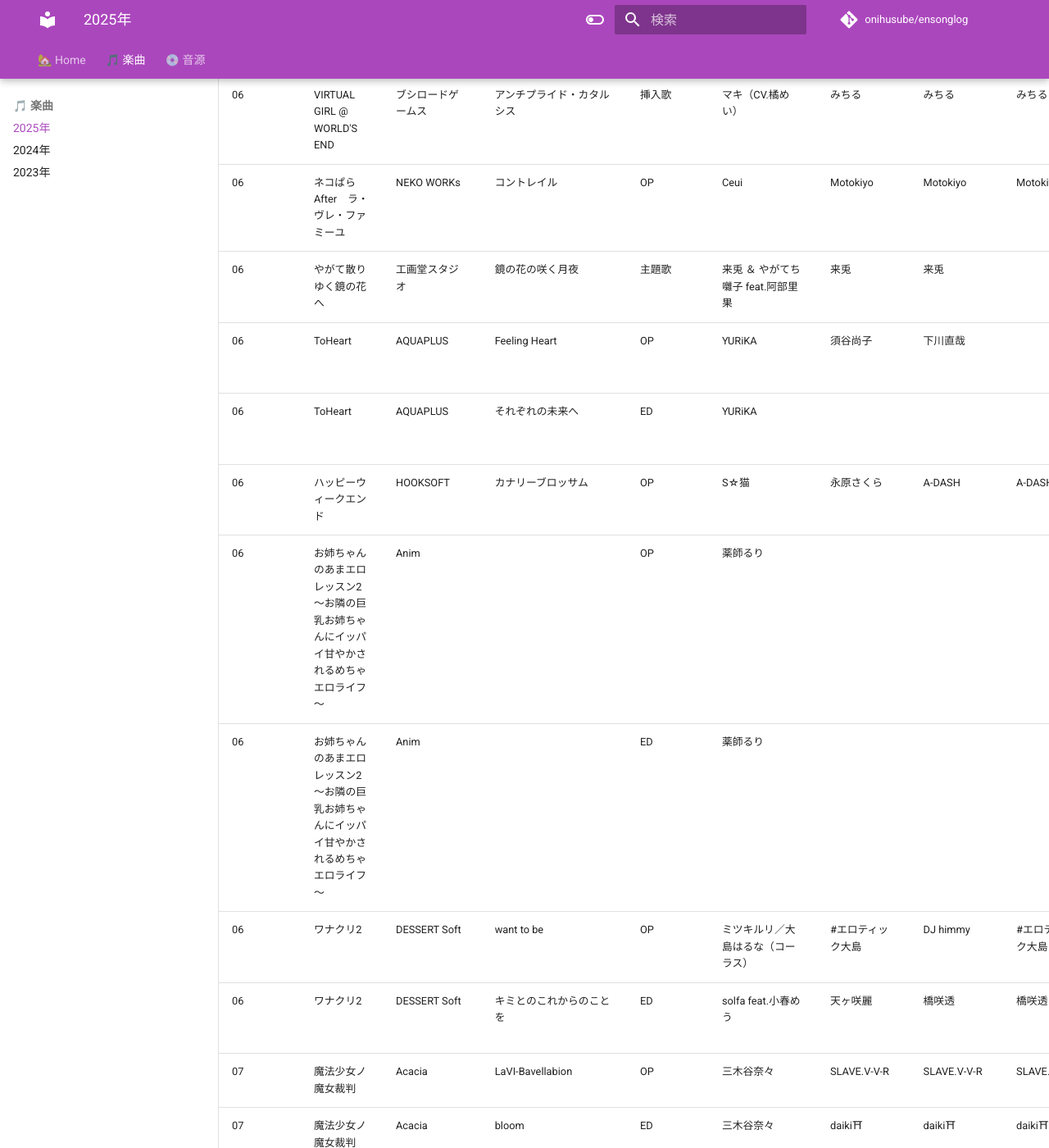
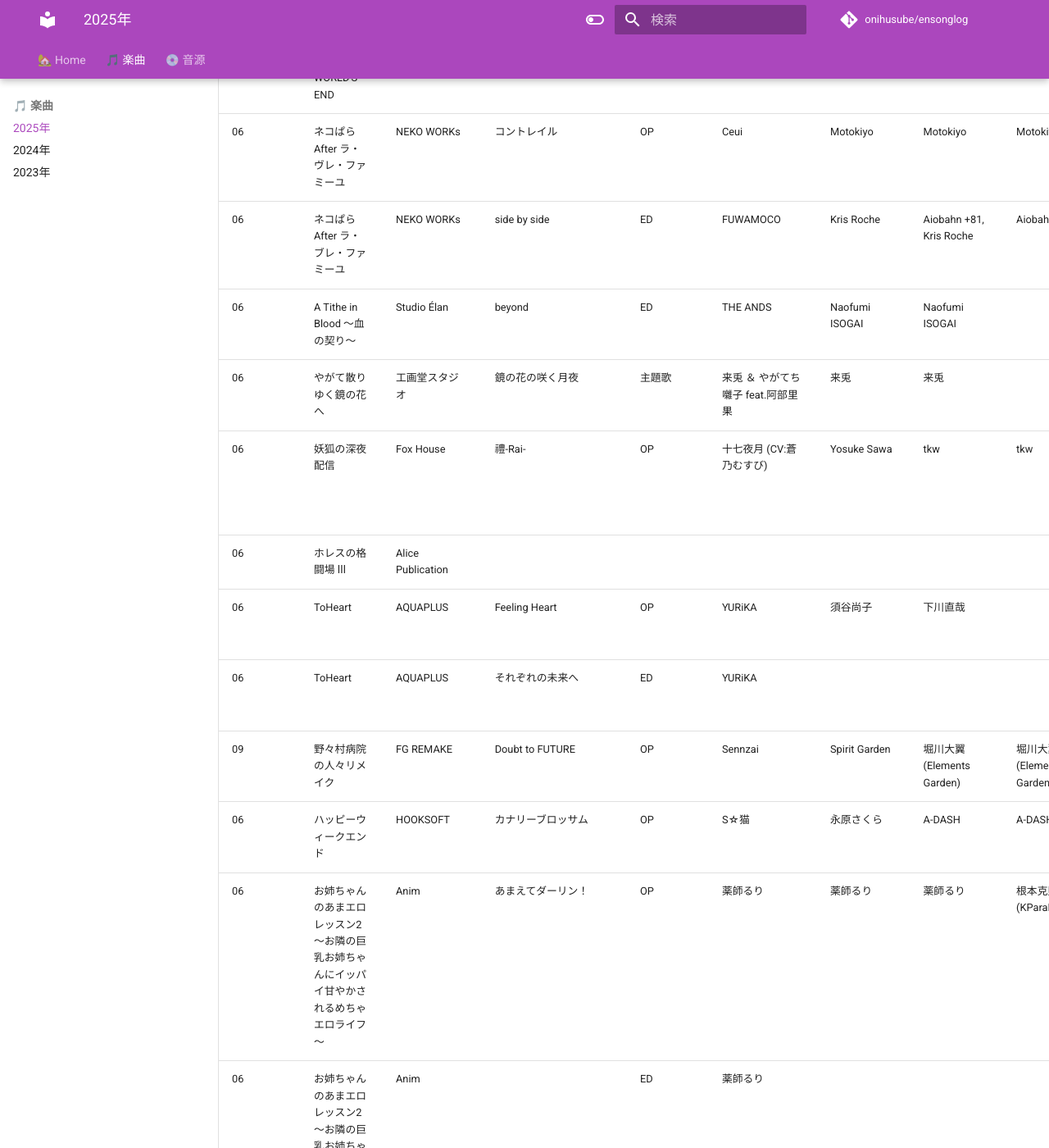
Before and after one commit to onihusube/ensonglog, an MkDocs documentation site: the page built from docs/2025/楽曲.md, in a window 1280 px wide and 1400 px high, scrolled down 12187 px. Shown: the whole window at 82% size. Built offline with MkDocs 1.6.1 and Material for MkDocs 9.7.7, drawn with Linux system fonts in a browser that asks for light colours; emoji names are drawn with the system emoji font; comment, search, counter and statistics services are not loaded; some of the changed text lies outside the part shown.

Commit message:
楽曲情報追加

```diff
--- a/docs/2025/楽曲.md
+++ b/docs/2025/楽曲.md
@@ -100,7 +100,7 @@
 | 05<!--/30--> | 神様ちゅ～ず！ | くまのみそふと | 神様の言う通り♡♥(Make a wish come true!) | OP | 恋摘もなか | 葉月リョウヘイ(U-RASIA) | すくろーす | すくろーす | [豪華ダウンロード版 期間限定特典](https://www.dlsite.com/pro/work/=/product_id/VJ01004075.html)（単体DL販売予定） | | [:fontawesome-brands-youtube:](https://www.youtube.com/watch?v=CqO5EVd2yoU) [:fontawesome-brands-youtube:](https://www.youtube.com/watch?v=XIzg5Slxe_k) |
 | 05<!--/30--> | Clover Reset | vividX | Clover Reset | 主題歌 | 白砂沙帆（CV. 立花茉鈴） | ShoichiroToko | ShoichiroToko | ShoichiroToko | オリジナルサウンドトラック | | [:fontawesome-brands-youtube:](https://www.youtube.com/watch?v=-vis2ox8tqE) |
 | 05<!--/30--> | たゆたうは 稲荷原流香と 七不思議 | 雪月百花 | 憧憬の二人 | OP | 朱野みゆき | 餡かけ華飯 | 餡かけ華飯 ||| Guitar：BB<br>Bass：ふゆ<br>Drum：持田泰孝<br>Mix：神灼爺 | [:fontawesome-brands-youtube:](https://www.youtube.com/watch?v=pV0vmNPUQQQ)|
-| 05<!--/30--> | たゆたうは 稲荷原流香と 七不思議 | 雪月百花 | Chain |  | 麗愛流 | 餡かけ華飯 | 餡かけ華飯 | 餡かけ華飯 || Cover Version<br>原曲ボーカル：野宮あゆみ<br>Guitar：キル | [:fontawesome-brands-youtube:](https://www.youtube.com/watch?v=eUQ8nw6hqG4)  |
+| 05<!--/30--> | たゆたうは 稲荷原流香と 七不思議 | 雪月百花 | Chain | ED | 麗愛流 | 餡かけ華飯 | 餡かけ華飯 | 餡かけ華飯 || Cover Version<br>原曲ボーカル：野宮あゆみ<br>Guitar：キル | [:fontawesome-brands-youtube:](https://www.youtube.com/watch?v=eUQ8nw6hqG4)  |
 | 05<!--/30--> | 初恋マスターアップ | あざらしそふと | アンルート | OP | くるみ | くるみ | くるみ | | 豪華版特典 オリジナルサウンドトラック | | [:fontawesome-brands-youtube:](https://youtu.be/fLB0kt4RFqg) [:fontawesome-brands-youtube:](https://www.youtube.com/watch?v=WZvau9ckc_Y) |
 | 05<!--/30--> | 初恋マスターアップ | あざらしそふと | TimeCapsule | ビターED | くるみ |  |  |  | 豪華版特典 オリジナルサウンドトラック | | [:fontawesome-brands-youtube:](https://www.youtube.com/watch?v=taNxGsZll3M) |
 | 05<!--/30--> | 初恋マスターアップ | あざらしそふと | 始発とハミング | ED | くるみ |  |  |  | 豪華版特典 オリジナルサウンドトラック | | [:fontawesome-brands-youtube:](https://www.youtube.com/watch?v=taNxGsZll3M) |
@@ -110,15 +110,20 @@
 | 06<!--/03--> | 終わらない季節の真ん中で Steam版 | Lopt software | 笑顔の約束 | ED | R2じょー | | | | 終わらない季節の真ん中で リメイク版 サウンドトラックCD | | |
 | 06<!--/12--> | KANADE | フロントウイング | はじまりは恋 | OP | カナデ（CV:夏吉ゆうこ） | 桑島由一 | 松本文紀 | 松本文紀 | | | [:fontawesome-brands-youtube:](https://www.youtube.com/watch?v=Oeujv2bGEHo) [:fontawesome-brands-youtube:](https://www.youtube.com/watch?v=6r8DsqYnxzc) |
 | 06<!--/12--> | VIRTUAL GIRL @ WORLD'S END | ブシロードゲームス | Hi-Vision | OP | 夢限大みゅーたいぷ | 是 | 是 | サツキ | 夢限大みゅーたいぷ2nd Single「Hi-Vision」（配信あり） |  | [:fontawesome-brands-youtube:](https://www.youtube.com/watch?v=rjOVXUAgYQg) [:fontawesome-brands-youtube:](https://www.youtube.com/watch?v=PtT8qMrMqE8) [:fontawesome-brands-youtube:](https://www.youtube.com/watch?v=2ecjo9jpoPM) |
-| 06<!--/12--> | VIRTUAL GIRL @ WORLD'S END | ブシロードゲームス | アルストロメリア | 挿入歌 | リンカ(CV:立花日菜) | みちる | みちる | サツキ |  |  | [:fontawesome-brands-youtube:](https://www.youtube.com/watch?v=eEebyMh4bus) |
-| 06<!--/12--> | VIRTUAL GIRL @ WORLD'S END | ブシロードゲームス | アンチプライド・カタルシス | 挿入歌 | マキ（CV.橘めい） | みちる | みちる | みちる | | | [:fontawesome-brands-youtube:](https://www.youtube.com/watch?v=o_VaBu67Ch8) |
-| 06<!--/13--> | ネコぱら After　ラ・ヴレ・ファミーユ | NEKO WORKs | コントレイル | OP | Ceui | Motokiyo | Motokiyo | Motokiyo | | | [:fontawesome-brands-youtube:](https://www.youtube.com/watch?v=4W-C0PZmSS4) |
+| 06<!--/12--> | VIRTUAL GIRL @ WORLD'S END | ブシロードゲームス | アルストロメリア | 挿入歌 | リンカ(CV:立花日菜) | みちる | みちる | サツキ | [Link.to](https://bmu.lnk.to/Alstroemeriatw) |  | [:fontawesome-brands-youtube:](https://www.youtube.com/watch?v=eEebyMh4bus) |
+| 06<!--/12--> | VIRTUAL GIRL @ WORLD'S END | ブシロードゲームス | アンチプライド・カタルシス | 挿入歌 | マキ（CV.橘めい） | みちる | みちる | みちる | [Link.to](https://bmu.lnk.to/AntiprideCatharsistw) | | [:fontawesome-brands-youtube:](https://www.youtube.com/watch?v=o_VaBu67Ch8) |
+| 06<!--/13--> | ネコぱら After ラ・ヴレ・ファミーユ | NEKO WORKs | コントレイル | OP | Ceui | Motokiyo | Motokiyo | Motokiyo | | | [:fontawesome-brands-youtube:](https://www.youtube.com/watch?v=4W-C0PZmSS4) |
+| 06<!--/13--> | ネコぱら After ラ・ブレ・ファミーユ | NEKO WORKs | side by side | ED | FUWAMOCO | Kris Roche | Aiobahn +81, Kris Roche | Aiobahn +81 | | Produced, mixed, mastered by Aiobahn +81  | [:fontawesome-brands-youtube:](https://www.youtube.com/watch?v=1rzCDwmSvzQ) |
+| 06<!--/17--> | A Tithe in Blood 〜血の契り〜 | Studio Élan | beyond | ED | THE ANDS | Naofumi ISOGAI | Naofumi ISOGAI | | | | [:fontawesome-brands-youtube:](https://www.youtube.com/watch?v=c7Naf-1EYvQ) |
 | 06<!--/20--> | やがて散りゆく鏡の花へ | 工画堂スタジオ | 鏡の花の咲く月夜 | 主題歌 | 来兎 ＆ やがてち囃子 feat.阿部里果 | 来兎 | 来兎 | | | | [:fontawesome-brands-youtube:](https://www.youtube.com/watch?v=CYWvev4vzlk) [:fontawesome-brands-twitter:](https://x.com/DEAR_MF_PR/status/1910634107572543649) [:fontawesome-brands-youtube:](https://www.youtube.com/watch?v=iUNGY_eGC0s) |
+| 06<!--/20--> | 妖狐の深夜配信 | Fox House | 禮-Rai- | OP | 十七夜月 (CV:蒼乃むすび) | Yosuke Sawa | tkw | tkw | | Harmony Arrangement：Pico、Mixing/Mastering：Renaissance | [:fontawesome-brands-youtube:](https://www.youtube.com/watch?v=53Kjx8x07Ms) |
+| 06<!--/24--> | ホレスの格闘場 Ⅲ | Alice Publication | | | | | | | | | [:fontawesome-brands-youtube:](https://www.youtube.com/watch?v=VIGymruLXjY) |
 | 06<!--/26--> | ToHeart | AQUAPLUS | Feeling Heart | OP | YURiKA | 須谷尚子 | 下川直哉 | | 主題歌シングル「Feeling Heart」 | | [:fontawesome-brands-youtube:](https://www.youtube.com/watch?v=GQ3201OkpmQ) |
 | 06<!--/26--> | ToHeart | AQUAPLUS | それぞれの未来へ | ED | YURiKA |  |  | | 主題歌シングル「Feeling Heart」 | | |
+| 09<!--/26--> | 野々村病院の人々リメイク | FG REMAKE | Doubt to FUTURE  | OP  | Sennzai | Spirit Garden | 堀川大翼 (Elements Garden) | 堀川大翼 (Elements Garden) | | | [:fontawesome-brands-youtube:](https://www.youtube.com/watch?v=DksC4xJ-wHI) |
 | 06<!--/27--> | ハッピーウィークエンド | HOOKSOFT | カナリーブロッサム | OP | S☆猫 | 永原さくら | A-DASH | A-DASH | | Guitar, Bass: A-DASH | [:fontawesome-brands-youtube:](https://www.youtube.com/watch?v=n_Qovz4OMeE) [:fontawesome-brands-youtube:](https://www.youtube.com/watch?v=10Kjn0615Q4) [:fontawesome-brands-youtube:](https://www.youtube.com/watch?v=xXcekxsYcRw) |
-| 06<!--/27--> | お姉ちゃんのあまエロレッスン2 ～お隣の巨乳お姉ちゃんにイッパイ甘やかされるめちゃエロライフ～ | Anim | | OP | 薬師るり | | | | 初回特典 録り下ろしボイスドラマ＆OP・EDテーマ |  | |
-| 06<!--/27--> | お姉ちゃんのあまエロレッスン2 ～お隣の巨乳お姉ちゃんにイッパイ甘やかされるめちゃエロライフ～ | Anim | | ED | 薬師るり | | | | 初回特典 録り下ろしボイスドラマ＆OP・EDテーマ  |  | |
+| 06<!--/27--> | お姉ちゃんのあまエロレッスン2 ～お隣の巨乳お姉ちゃんにイッパイ甘やかされるめちゃエロライフ～ | Anim | あまえてダーリン！ | OP | 薬師るり | 薬師るり | 薬師るり | 根本克則(KParaMUSIC) | 初回特典 録り下ろしボイスドラマ＆OP・EDテーマ | | [:rabbit:](https://chobit.cc/5bgum/bzzsek7q) |
+| 06<!--/27--> | お姉ちゃんのあまエロレッスン2 ～お隣の巨乳お姉ちゃんにイッパイ甘やかされるめちゃエロライフ～ | Anim | | ED | 薬師るり | | | | 初回特典 録り下ろしボイスドラマ＆OP・EDテーマ |  | |
 | 06<!--/27--> | ワナクリ2   | DESSERT Soft  | want to be | OP | ミツキルリ／大島はるな（コーラス） | #エロティック大島 | DJ himmy | #エロティック大島 | 予約特典 オリジナルヴォーカルCD |  | [:fontawesome-brands-youtube:](https://www.youtube.com/watch?v=0Aq_AObG5fk) |
 | 06<!--/27--> | ワナクリ2   | DESSERT Soft  | キミとのこれからのことを | ED | solfa feat.小春めう | 天ヶ咲麗 | 橋咲透 | 橋咲透 | 予約特典 オリジナルヴォーカルCD |  |  |
 | 07<!--/18--> | 魔法少女ノ魔女裁判 | Acacia | LaVI-Bavellabion | OP | 三木谷奈々 | SLAVE.V-V-R | SLAVE.V-V-R | SLAVE.V-V-R | | | [:fontawesome-brands-youtube:](https://www.youtube.com/watch?v=w2HuQ95Huxw) |
@@ -130,17 +135,22 @@
 | 07<!--/25--> | ギャルズフィクション | 自宅すたじお | ノンフィクション！ | ED1 | 綺良雪 | 東条サダヲ | 東条サダヲ | 東条サダヲ | 同封特典	主題歌CD | E.Guitar：Nemoka.T | |
 | 07<!--/25--> | ギャルズフィクション | 自宅すたじお | | ED2 | Ayumi. |  |  |  | 同封特典	主題歌CD | | |
 | 07<!--/25--> | 廃村少女［弐］　～陰り誘う秘姫の匣～ | エスクード（Escu:de） | 孤籠の鶫 | 主題歌 | solfa feat. 霜月はるか | 天ヶ咲麗 | 橋咲透 | 橋咲透 | [FANZA](https://dlsoft.dmm.co.jp/detail/views_0910/) </br> 音楽全集 | | [:fontawesome-brands-youtube:](https://www.youtube.com/watch?v=hy_9IVXxsAk) |
+| 07<!--/25--> | 廃村少女［弐］ | エスクード（Escu:de） | Ever and…  | ED  | solfa feat.夢乃ゆき | 天ヶ咲麗 | 橋咲透 | 橋咲透 | 音楽全集 | | |
 | 07<!--/25--> | Venus Blood VALKYRIE  | dualtail | To Valhalla | 主題歌 | nao  | 天ヶ咲麗 | 伊吹ユキヒロ | 伊吹ユキヒロ | | | [:fontawesome-brands-youtube:](https://www.youtube.com/watch?v=x8CZQ53HjBQ) |
 | 07<!--/25--> | Venus Blood VALKYRIE  | dualtail | Frozen World | 挿入歌 | solfa feat. 小春めう | 天ヶ咲麗 | 伊吹ユキヒロ | 伊吹ユキヒロ || | |
 | 07<!--/25--> | ホめられて伸びるSR少女たち  | MOONSTONE Cherry | 愛のパズル | OP | solfa feat. 夢乃ゆき | 天ヶ咲麗 | 橋咲透 | 橋咲透 | | | [:fontawesome-brands-youtube:](https://www.youtube.com/watch?v=jTLYxo9Ve1c)  |
 | 07<!--/25--> | もっと！最高に都合のいいパイズリ上手のソフィーさん | POISON EXTACY | break through | 主題歌 | solfa feat.nao | 天ヶ咲麗 | 橋咲透 | 橋咲透 | 限定版特典 |  | [HP](https://www.parallel-soft.net/p-ex/project/pm2/download.html) |
+| 07<!--/25--> | もっと！最高に都合のいいパイズリ上手のソフィーさん | Parallel Soft | きみとイキたいワンダーランド | CM曲 | solfa feat.春河あかり | 春河あかり | 伊吹ユキヒロ | 伊吹ユキヒロ | | | [HP](https://www.parallel-soft.net/p-ex/project/pm2/DL/pm2_cm.mp4) |
 | 07<!--/25--> | 宿りし乙女の誓いと魔法 | ensemble | Moon light | OP | Duca | Duca | ANZIE | ANZIE | |  | [:fontawesome-brands-youtube:](https://www.youtube.com/watch?v=ofeQLkjSU04) [:fontawesome-brands-youtube:](https://www.youtube.com/watch?v=JS7mvOz5sbo) |
 | 08<!--/28--> | 制服カノジョ2.5 | ENTERGRAM | オトナピュアハート  | OP   | 古賀希望（CV:月城日花） | monaka  | nobo | nobo | | Guitar:鴇田樹 </br> Mix:清野健太郎 | [:fontawesome-brands-youtube:](https://www.youtube.com/watch?v=yxBVvN9KUns)  |
 | 08<!--/29--> | スターライトBLUE | LiLiM DARKNESS | 追憶のスターライト | 主題歌 | solfa feat.nao | 天ヶ咲麗 | 橋咲透 | 橋咲透 | 同梱特典 ボーカルソングCD | | [:fontawesome-brands-youtube:](https://www.youtube.com/watch?v=YuR7cawrjO4) |
 | 08<!--/29--> | スターライトBLUE | LiLiM DARKNESS | 遥か遠く煌めく星に | ハッピーエンド曲 | solfa feat.霜月はるか | 天ヶ咲麗 | 橋咲透 | 橋咲透 | 同梱特典 ボーカルソングCD (Midlength ver) |  |  |
 | 08<!--/29--> | スターライトBLUE | LiLiM DARKNESS | 堕ちていく綺麗な星の欠片を | バッドエンド曲 | solfa feat.紫咲ほたる | 天ヶ咲麗 | 伊吹ユキヒロ | 伊吹ユキヒロ | 同梱特典 ボーカルソングCD (Midlength ver) |  |  |
+| 09<!--/26--> | アマカノ3 | あざらしそふと | Q.E.D | OP | Duca | Duca | 鈴木ぷよ | 鈴木ぷよ | | | [:fontawesome-brands-youtube:](https://www.youtube.com/watch?v=853zV8JmZXg) |
+| 09<!--/26--> | ライムライト・レモネードジャム | ゆずソフト | Be brand new | 挿入歌 | レモネードファクトリー | 羽生みいな | Famishin | みちこ | | Sound Produced by Angel Note | [:fontawesome-brands-youtube:](https://www.youtube.com/watch?v=5yKcP7r6HbM) |
 | 09<!--/??--> | けものティータイム | Studio Lalala | カワイイモラトリアム ～ Nyanyanyanyanyanyanya! ～ | 主題歌 | 小岩井ことり | 小岩井ことり | Snail’s House | Snail’s House | | | [:fontawesome-brands-youtube:](https://www.youtube.com/watch?v=ux4iRl7GmEo) |
 | 10<!--/02--> | 魔法使いの嫁 盛夏の幻と夢見る旅路 | ブシロード | さがしもの | OP | reche | 高瀬愛虹 | 白戸佑輔 | 白戸佑輔 | |  | [:fontawesome-brands-youtube:](https://www.youtube.com/watch?v=Pwp0rkF8YPk) |
+| 10<!--/30--> | D.C. Re:tune ～ダ・カーポ～ リチューン | CIRCUS | ダ・カーポ 〜奏で舞うメロディ〜 | OP | 青木陽菜 | yozuca\* | yozuca\* | 黒須克彦 | | | [:fontawesome-brands-youtube:](https://www.youtube.com/watch?v=AJbP0c93PaU) |
 
 ## リリース日未定
 
@@ -156,10 +166,11 @@
 | | ゆめうつつクインテット | るび様を崇める会 |  | ED | 月乃 | | | | | | |
 |  | パーガトリー・ブルー | ENDLESS SUMMER Studio | Hello Again | イメージソング | NishiHaru, shizuki (asir rera) | cittan* (Sprite Recordings) | cittan* (Sprite Recordings) |  |  | Guitar and Bass - Nygaki </br> Mixing and Mastering - Shibayan (Shibayan Records) | [:fontawesome-brands-youtube:](https://www.youtube.com/watch?v=4YL_bfROOeE) |
 |  | CRACK LACK GOODLUCK | ひまわり組 | カラフルスカイ | OP| synthesizerV【花隈千冬・宮舞モカ・Mai】 | TFT | TFT |  |  |  | [:fontawesome-brands-twitter:](https://x.com/TFT7822/status/1884547400620195965) |
-| | ホレスの格闘場 Ⅲ | Alice Publication | | | | | | | | | [:fontawesome-brands-youtube:](https://www.youtube.com/watch?v=VIGymruLXjY) |
 |  | 恋～清楚系猟奇物語～ | 狐を疑い | | OP | | | | | | | [:fontawesome-brands-youtube:](https://www.youtube.com/watch?v=PEvBSG6HGTI) |
 |  | DeepOne-領界侵犯- | Nameless | invisible | OP | nilfinity | | | | | | [:fontawesome-brands-youtube:](https://www.youtube.com/watch?v=sVYXpiFP3rk) |
 |  | 恋爱绮谭 | | 我又一次找到你 | 主題歌 | | 梦野瞳 / 代佳怡 | 代佳怡 | 大熊 | | 鼓手：Nils | [B站](https://bilibili.com/video/BV1QxfKYxEvV/) |
 | 05<!--/30-->  | バカップル・サプリメント | ま～まれぇど | ココロビタミン | 主題歌 | uniy | KyoKa | 藤井稿太郎 | 藤井稿太郎 | | mix, mastering：影虎 | |
 | Q3 | 透明的她与真实的我 | 可味玩KawayiPlay | 透明的她 | OP | 可可味 | 随风念影 | 丸山公详 | | | 混音：木木、透明 | [B站](https://bilibili.com/video/BV13y411q7eN/) |
 |  | anemoi | Key | エタニクル | OP | ASCA| 魁 | 折戸伸治 | 内山利彦 | | | |
+|  | おさないレモンとおとなのバニラ | なつこん | Morning mix juice | | 朝比奈こん | 夏実 | 7mai  | | | | [HP](http://natukon.sblo.jp/article/191376333.html) |
+|  | 桜色の夢を見て、僕は君に恋をする | OPERAHOUSE | 夜空のメロディ ～桜の奇跡～ | | チェリー（CV.来栖りん） | 久遠真雪 | 陽澄リョウ | 陽澄リョウ | | | [:fontawesome-brands-youtube:](https://www.youtube.com/watch?v=6A9aPO--kQ8) |
```
